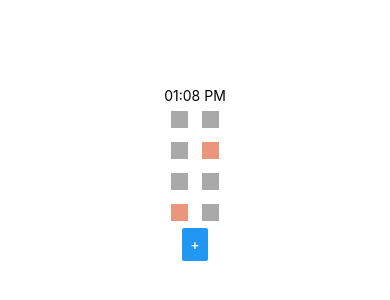
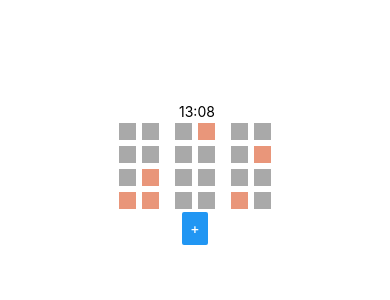
Before and after one commit to jbentke/BomApp, a React Native app: screen / in a window 390 px wide. Shown: the part 248-548 px from the top of the page. Built offline with nearby package versions, Linux system fonts and the light colour scheme.

Commit message:
delete weckerElements

```diff
--- a/App.js
+++ b/App.js
@@ -12,6 +12,7 @@ export default class App extends React.Component {
     }
 
     this.handleSwitchChange = this.handleSwitchChange.bind(this)
+    this.handleCloseButton = this.handleCloseButton.bind(this)
     this.handleClick = this.handleClick.bind(this)
     this.checkWecker = this.checkWecker.bind(this)
   }
@@ -22,6 +23,26 @@ export default class App extends React.Component {
     newWeckerArray[id].onOffSwitch = !newWeckerArray[id].onOffSwitch
     this.setState({
       weckerArray: newWeckerArray
+    })
+  }
+
+  handleCloseButton(weckerId) {
+    altesArray = this.state.weckerArray
+    id = this.state.weckerArray.findIndex((element) => element.id == weckerId)
+
+    if (id== altesArray.lenght -1) {
+      altesArray.pop()
+    }
+    else{
+      for(id=i; i=altesArray.lenght-1;i++){
+        altesArray[i]=altesArray[i+1];
+      }
+
+      altesArray.pop()
+    }
+
+    this.setState({
+      weckerArray: altesArray
     })
   }
 
@@ -58,7 +79,7 @@ export default class App extends React.Component {
       <View style={styles.container}>
         <Uhr checkWecker={this.checkWecker}/>
         <Uhr2></Uhr2>
-        {this.state.weckerArray ? this.state.weckerArray.map((singleWecker, index) => <WeckerElement weckerZeit={singleWecker.weckerZeit} onOffSwitch={singleWecker.onOffSwitch} handleSwitchChange={this.handleSwitchChange} id={singleWecker.id} key={index}/>) : null}
+        {this.state.weckerArray ? this.state.weckerArray.map((singleWecker, index) => <WeckerElement weckerZeit={singleWecker.weckerZeit} onOffSwitch={singleWecker.onOffSwitch} handleSwitchChange={this.handleSwitchChange} handleCloseButton={this.handleCloseButton} id={singleWecker.id} key={index}/>) : null}
         <Button title={"+"} onPress={this.handleClick} ></Button>
       </View>
       );
--- a/components/BinaryDot.js
+++ b/components/BinaryDot.js
@@ -5,14 +5,14 @@ const styles = StyleSheet.create({
   pip: {
     width: 17,
     height: 17,
-    margin: 7,
+    margin: 3,
     backgroundColor: '#a9a9a9',
   },
 
   pipOn: {
     width: 17,
     height: 17,
-    margin: 7,
+    margin: 3,
     backgroundColor: '#e9967a',
   }
 })
--- a/components/Uhr.js
+++ b/components/Uhr.js
@@ -5,9 +5,11 @@ export default class Uhr extends React.Component {
   constructor(props) {
     super(props);
     this.state = {
+
       zeit: new Date().toLocaleTimeString([], {
         hour: '2-digit',
-        minute: '2-digit'
+        minute: '2-digit',
+        hour12: false,
       }),
     }
   }
@@ -17,16 +19,18 @@ export default class Uhr extends React.Component {
       this.setState({
         zeit: new Date().toLocaleTimeString([], {
           hour: '2-digit',
-          minute: '2-digit'
-        })
+          minute: '2-digit',
+          hour12: false,
+        }),
+
       });
-      this.props.checkWecker(parseInt(new Date().getTime() / 1000))
+      this.props.checkWecker(parseInt(new Date().getHours() / 1000))
     }, 1000)
   }
 
   render() {
     return (
-      <Text>{this.state.zeit}</Text>
+      <Text> {this.state.zeit}</Text>
     )
   }
 }
--- a/components/Uhr2.js
+++ b/components/Uhr2.js
@@ -33,6 +33,17 @@ export default class Clock2 extends React.Component {
         justifyContent: 'center',
 
       }}>
+
+         <BinaryDigit digitArray={this.state.digits[0][0]} />
+         <BinaryDigit digitArray={this.state.digits[0][1]} />
+         <View style={{
+           marginRight: 10
+         }}/>
+         <BinaryDigit digitArray={this.state.digits[1][0]} />
+         <BinaryDigit digitArray={this.state.digits[1][1]} />
+         <View style={{
+           marginRight: 10
+         }}/>
          <BinaryDigit digitArray={this.state.digits[2][0]} />
          <BinaryDigit digitArray={this.state.digits[2][1]} />
         </View>
--- a/components/WeckerElement.js
+++ b/components/WeckerElement.js
@@ -1,5 +1,5 @@
 import React from 'react'
-import { Text, View, Switch } from 'react-native'
+import { Text, View, Switch, Button } from 'react-native'
 
 export default class WeckerElement extends React.Component {
   constructor(props) {
@@ -14,6 +14,7 @@ export default class WeckerElement extends React.Component {
       }}>
             <Text>{this.props.weckerZeit}</Text>
             <Switch value={this.props.onOffSwitch} onValueChange={() => this.props.handleSwitchChange(this.props.id)} />
+            <Button title={"x"} onPress={() => this.props.handleCloseButton(this.props.id)} />
         </View>
     )
   }
```
Also changed, not shown: 1 other file (tests, documents, lock files or other folders).
